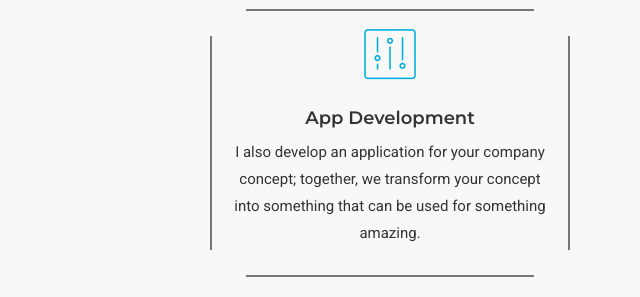
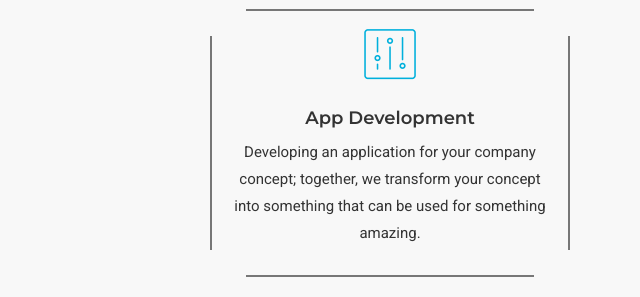
Before and after one commit to Aiswarya-VJ/Personal-Portfolio, a plain HTML site: page personal-portfolio/index.html in a window 1280 px wide. Shown: the part 1840-2137 px from the top of the page, 640-1280 px from the left. Drawn offline with nearby package versions, Linux system fonts and the light colour scheme; animation ran at ten frames a second.

Commit message:
third  commit

```diff
--- a/personal-portfolio/index.html
+++ b/personal-portfolio/index.html
@@ -208,7 +208,7 @@
 
                         <div class="service-content">
                             <h4>App Development</h4>
-                            <p>I also develop an application for your company concept; together, we transform your concept into something that can be used for something amazing.</p>
+                            <p>Developing an application for your company concept; together, we transform your concept into something that can be used for something amazing.</p>
                         </div>
                     </div>
                 </div>
```
